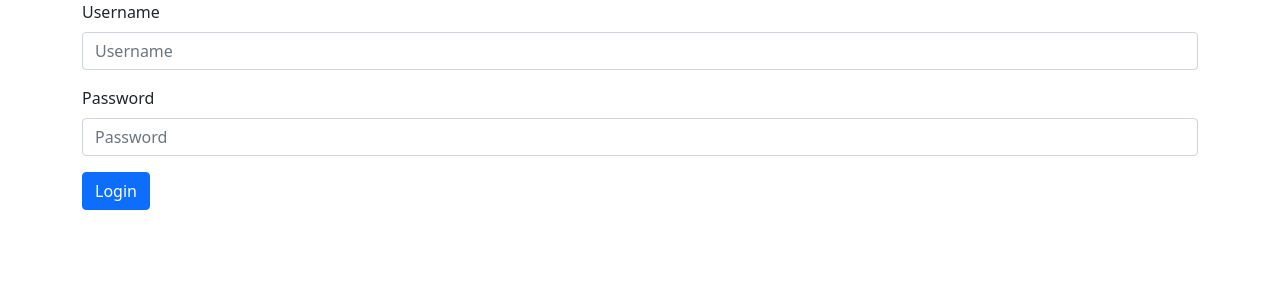
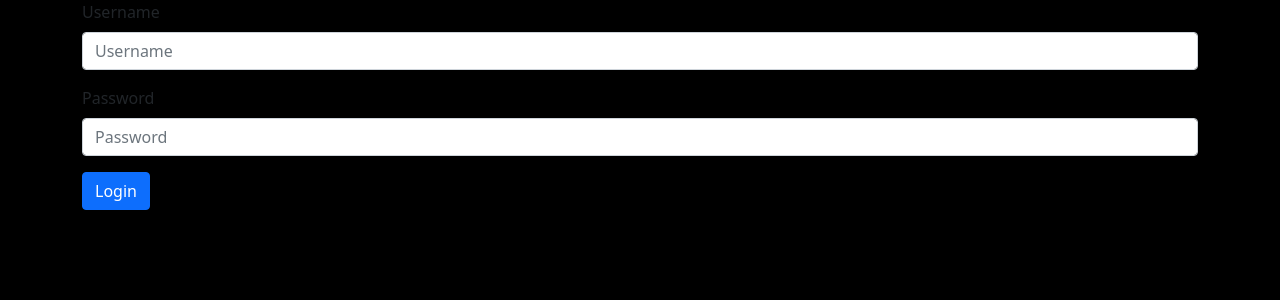
Before and after one commit to KaenKeart/Yadasci, a React (Create React App) app in the folder my-product-app/: page / in a window 1280 px wide. Shown: the top 300 px of the page. Built offline with nearby package versions, Linux system fonts and the light colour scheme.

Commit message:
blacklogin

```diff
--- /dev/null
+++ b/my-product-app/src/Login.css
@@ -0,0 +1,3 @@
+body {
+    background-color: black;
+}
--- a/my-product-app/src/Login.js
+++ b/my-product-app/src/Login.js
@@ -1,5 +1,5 @@
 import 'bootstrap/dist/css/bootstrap.min.css';
-
+import './Login.css';
 import { useState } from 'react';
 import { Form , Row, Col ,Button } from 'react-bootstrap';
 import { useNavigate } from 'react-router-dom';
--- a/my-product-app/src/Project_01.jsx
+++ b/my-product-app/src/Project_01.jsx
@@ -116,7 +116,6 @@
                       slice" focusable="false"><rect width="100%" height="100%" fill="#5B785B" /></svg>
         <strong className="me-auto">YADA</strong>
         <small className="text-muted">just now</small>
-        <button type="button" className="btn-close" data-bs-dismiss="toast" aria-label="Close" />
       </div>
       <div className="toast-body">
         Welcome to YADASCI Board Game
```
